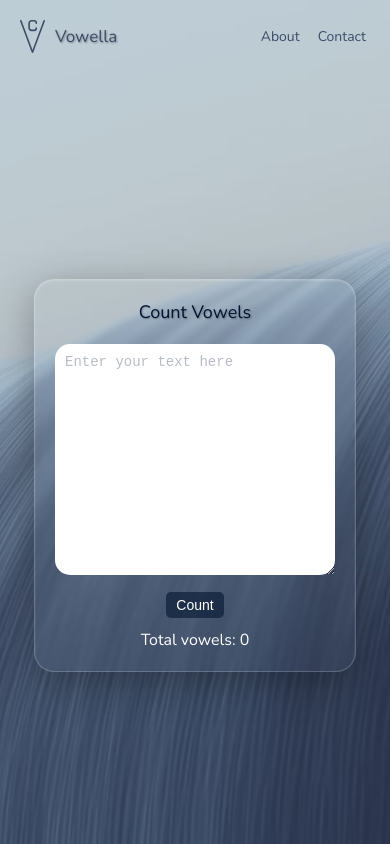
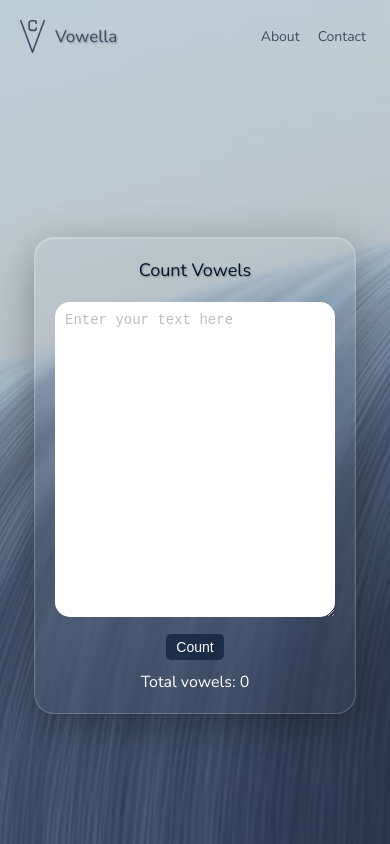
Before and after one commit to Jeya-Jothi/Vowella-countVowels, a React (Create React App) app: page / in a window 390 px wide. Shown: the top 844 px of the page. Built offline with nearby package versions, Linux system fonts and the light colour scheme.

Commit message:
Update input box height

```diff
--- a/src/component/Card/Card.css
+++ b/src/component/Card/Card.css
@@ -81,7 +81,7 @@ button:active {
   }
   .card-input textarea {
     width: 260px;
-    height: 25vh;
+    height: 35vh;
     padding: 10px;
     font-size: 14px;
     border-radius: 15px;
```
